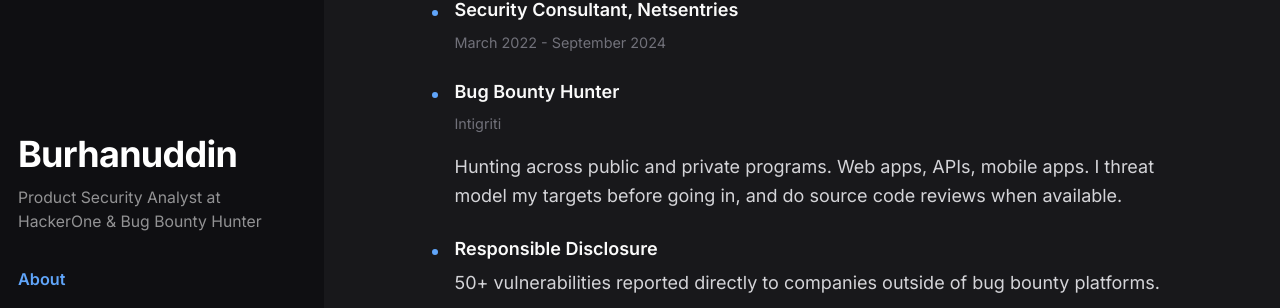
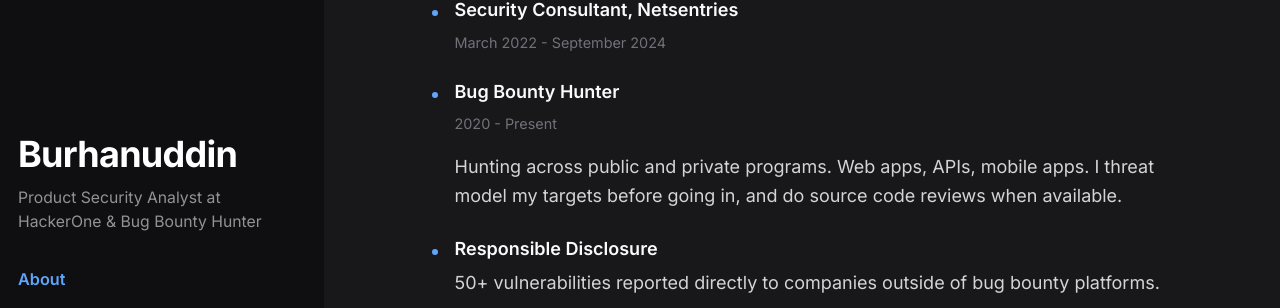
Before and after one commit to burhanxd/burhanxd.github.io, a Jekyll site: the page built from index.md, in a window 1280 px wide and 900 px high, scrolled down 339 px. Shown: the part 145-453 px from the top of the window. Built offline with Jekyll 4.4.1, drawn with Linux system fonts in a browser that asks for light colours.

Commit message:
Add bug bounty hunter timeline 2020 - Present

```diff
--- a/index.md
+++ b/index.md
@@ -23,7 +23,7 @@ I've reported vulnerabilities to companies like **Google** and **Yahoo**, and ha
 
 <div class="timeline-entry">
   <h3>Bug Bounty Hunter</h3>
-  <p class="timeline-meta">Intigriti</p>
+  <p class="timeline-meta">2020 - Present</p>
   <p>Hunting across public and private programs. Web apps, APIs, mobile apps. I threat model my targets before going in, and do source code reviews when available.</p>
 </div>
 
```
